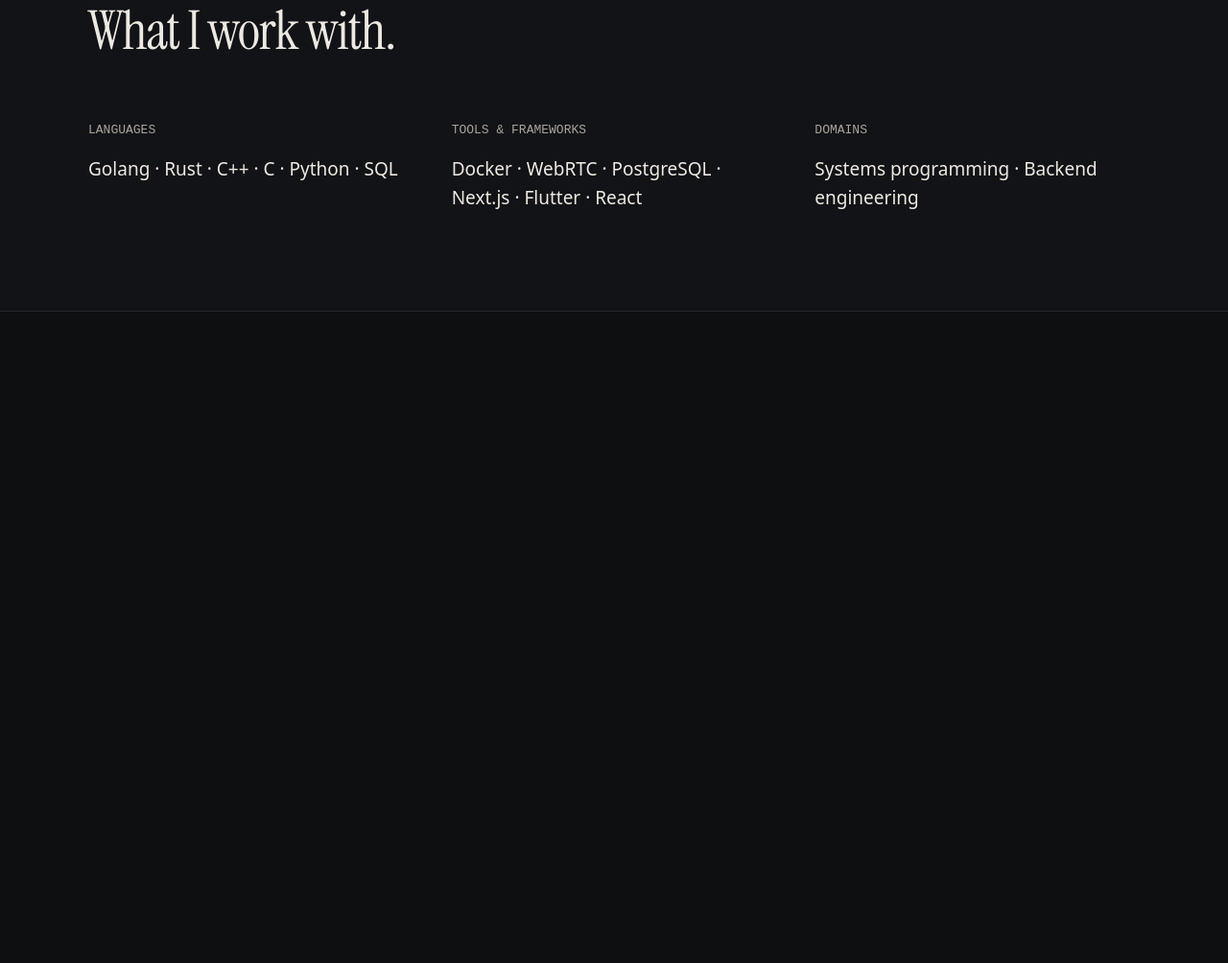
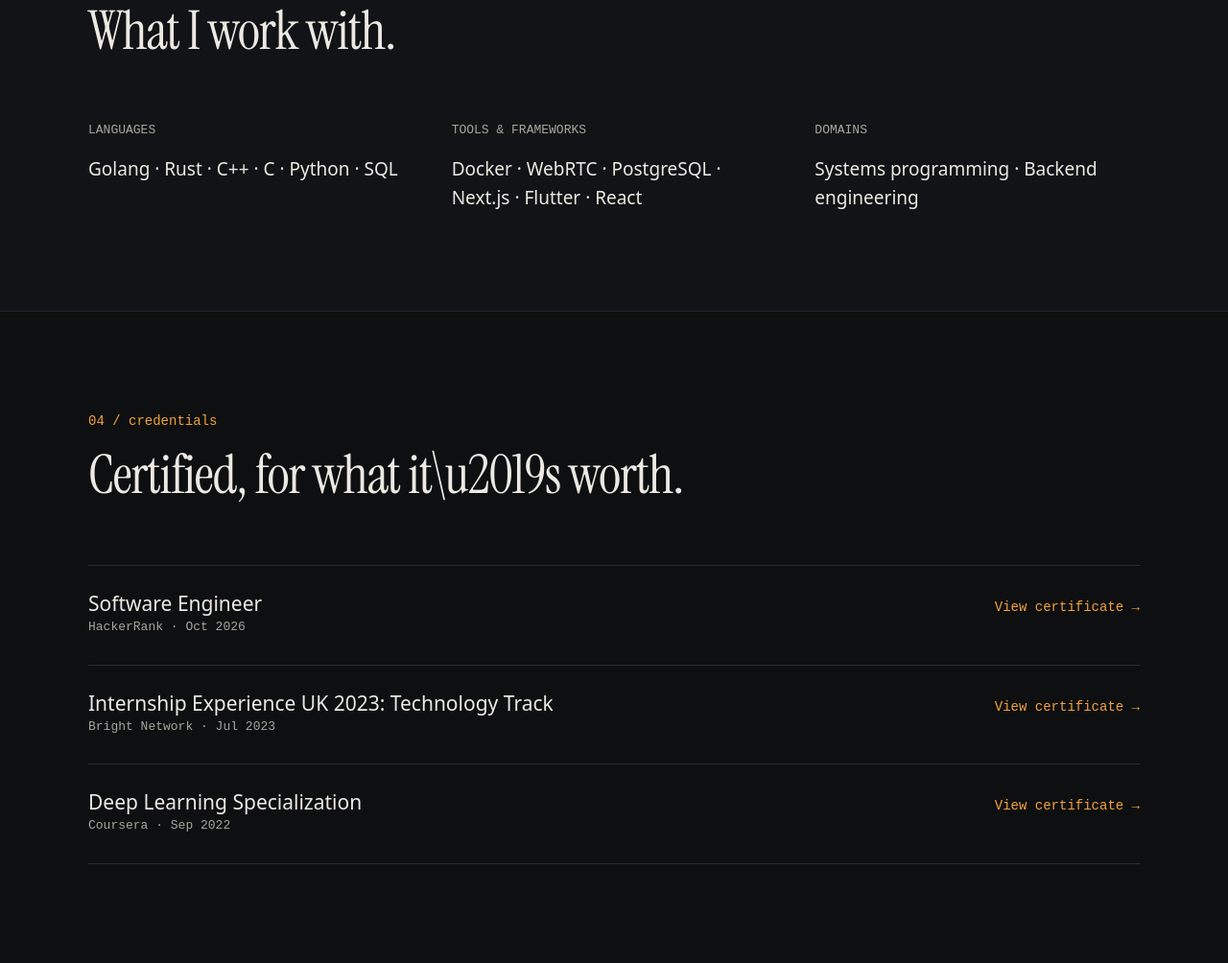
Before and after one commit to Powerisinschool/powerisinschool.github.io, an Astro site: page / in a window 1280 px wide. Shown: the part 3057-4061 px from the top of the page at 96% size. Before the commit the page ends 3382 px from the top, so only its background shows below. Built offline with nearby package versions, Linux system fonts and the light colour scheme; Astro itself is replaced by a stand-in of ours.

Commit message:
Add Credentials component and data to showcase certifications

```diff
--- /dev/null
+++ b/src/components/Credentials.astro
@@ -0,0 +1,74 @@
+---
+interface CredentialItem {
+  title: string;
+  issuer: string;
+  date: string;
+  href: string;
+}
+
+interface Props {
+  items: CredentialItem[];
+}
+
+const { items } = Astro.props;
+---
+
+<div class="credentials-list">
+  {items.map(item => (
+    <div class="credential-row">
+      <div class="credential-info">
+        <h3 class="credential-title">{item.title}</h3>
+        <p class="credential-meta">{item.issuer} &middot; {item.date}</p>
+      </div>
+      <a
+        href={item.href}
+        class="credential-link"
+        target="_blank"
+        rel="noopener noreferrer"
+        aria-label={`View ${item.title} certificate (opens in new tab)`}
+      >
+        View certificate &rarr;
+      </a>
+    </div>
+  ))}
+</div>
+
+<style>
+  .credentials-list {
+    border-top: 1px solid var(--line-strong);
+  }
+
+  .credential-row {
+    display: flex;
+    flex-wrap: wrap;
+    gap: 12px 32px;
+    justify-content: space-between;
+    align-items: baseline;
+    padding: 28px 0;
+    border-bottom: 1px solid var(--line-strong);
+  }
+
+  .credential-title {
+    margin: 0;
+    font-family: var(--font-body);
+    font-size: 21px;
+    font-weight: 500;
+    color: var(--text);
+    letter-spacing: normal;
+  }
+
+  .credential-meta {
+    margin: 4px 0 0;
+    font-family: var(--font-mono);
+    font-size: 13px;
+    color: var(--text-muted);
+  }
+
+  .credential-link {
+    font-family: var(--font-mono);
+    font-size: 14px;
+    color: var(--accent);
+    text-decoration: none;
+    white-space: nowrap;
+  }
+</style>
--- /dev/null
+++ b/src/data/credentials.ts
@@ -0,0 +1,20 @@
+export const credentials = [
+  {
+    title: "Software Engineer",
+    issuer: "HackerRank",
+    date: "Oct 2026",
+    href: "https://www.hackerrank.com/certificates/a11ae636b0d4",
+  },
+  {
+    title: "Internship Experience UK 2023: Technology Track",
+    issuer: "Bright Network",
+    date: "Jul 2023",
+    href: "https://www.brightnetwork.co.uk/certificates/bright-network-ieuk-2023-techn_mkgocvdbrcwtmd/",
+  },
+  {
+    title: "Deep Learning Specialization",
+    issuer: "Coursera",
+    date: "Sep 2022",
+    href: "https://www.coursera.org/account/accomplishments/specialization/certificate/TH9W27G84TA7",
+  },
+];
--- a/src/pages/index.astro
+++ b/src/pages/index.astro
@@ -12,6 +12,9 @@ import { timeline } from "../data/timeline";
 
 import StackGrid from "../components/StackGrid.astro";
 import { stack } from "../data/stack.js";
+
+import Credentials from "../components/Credentials.astro";
+import { credentials } from "../data/credentials.js";
 ---
 
 <BaseLayout>
@@ -49,4 +52,14 @@ import { stack } from "../data/stack.js";
       <StackGrid stack={stack} />
     </div>
   </section>
+  <section class="section">
+    <div class="container">
+      <SectionHeading
+        eyebrow="04 / credentials"
+        heading="Certified, for what it\u2019s worth."
+      />
+
+      <Credentials items={credentials} />
+    </div>
+  </section>
 </BaseLayout>
```
